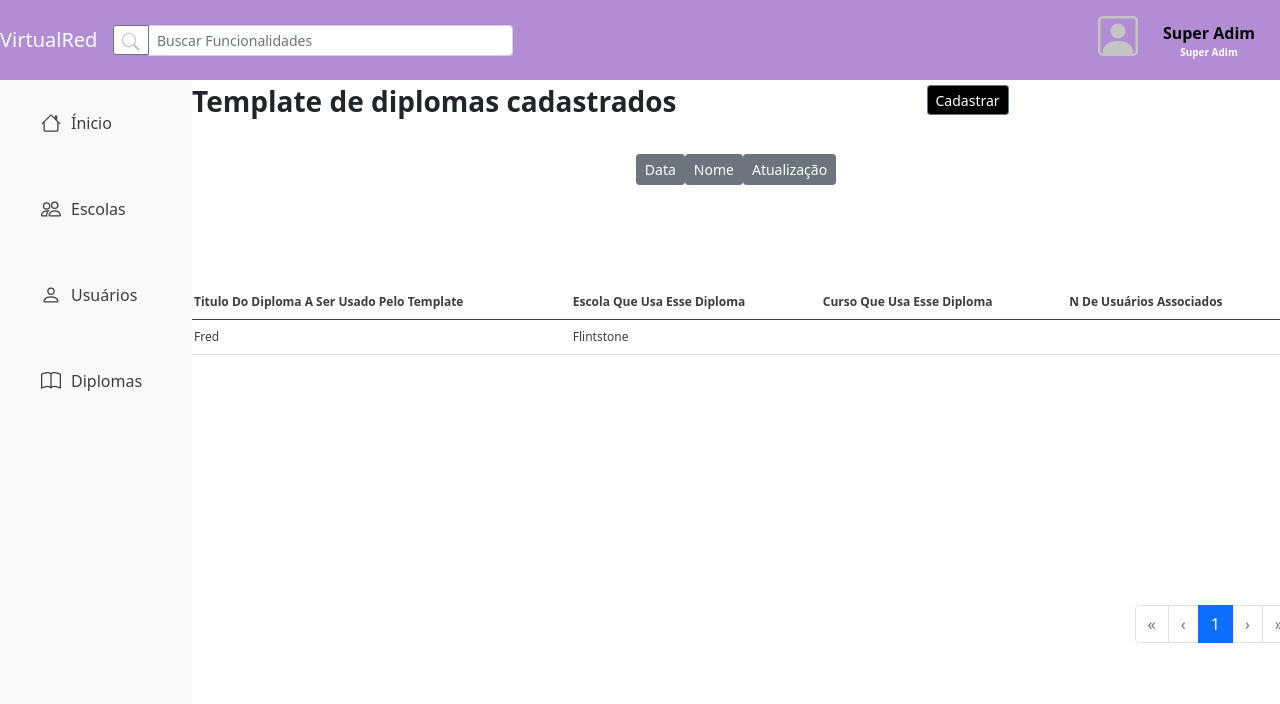
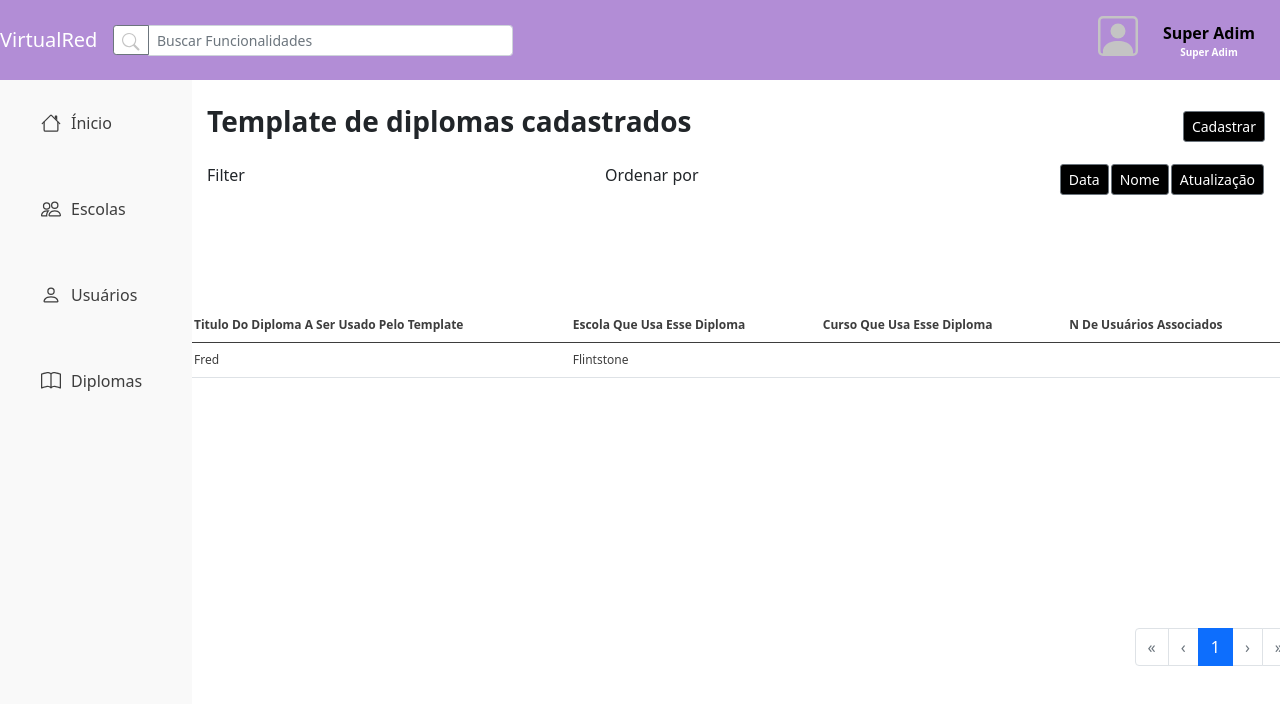
Before and after one commit to Leonardo-Sants/psel-virtualred-2021, a Vue app: page / in a window 1280 px wide. Shown: the top 704 px of the page. Built offline with nearby package versions, Linux system fonts and the light colour scheme.

Commit message:
Centralizando botões e textos

```diff
--- a/src/view/Graduate.vue
+++ b/src/view/Graduate.vue
@@ -2,14 +2,18 @@
     <section>
         <div class="headerRegister">
             <p>Template de diplomas cadastrados</p>
-            <b-button id="RegisterButton" size="sm" type="submit">Cadastrar</b-button>
+            <div class="BtnRegister">
+                <b-button id="RegisterButton" size="sm" type="submit">Cadastrar</b-button>
+            </div>
         </div>
-        <div>
-            <p></p>
-            <p></p>
-            <b-button id="RegisterButton" size="sm" type="submit">Data</b-button>
-            <b-button id="RegisterButton" size="sm" type="submit">Nome</b-button>
-            <b-button id="RegisterButton" size="sm" type="submit">Atualização</b-button>
+        <div class="Filter">
+            <p>Filter</p>
+            <p>Ordenar por</p>
+            <div class="BtnFilter">
+            <b-button id="B-Filter" size="sm" type="submit">Data</b-button>
+            <b-button id="B-Filter" size="sm" type="submit">Nome</b-button>
+            <b-button id="B-Filter" size="sm" type="submit">Atualização</b-button>
+            </div>
         </div>
         <div class="overflow-auto">
 
@@ -59,6 +63,7 @@ section {
     width: 85%;
     height: 100%;
     left: 15%;
+    padding: 15px;
     display: flex;
     flex-direction: column;
     position: absolute;
@@ -68,27 +73,42 @@ section {
 .headerRegister {
     width: 100%;
     display: flex;
-    align-items: initial;
+    align-items: center;
     font-size: 28px;
     font-weight: 600;
 }
 
 .headerRegister p{
     display: flex;
+    width: 100%;
     left: 20px;
+    margin-top: 5px;
 }
 
-.headerRegister #RegisterButton{
+.BtnRegister #RegisterButton{
+    width: 100%;
     display: flex;
-    margin: 5px 250px;
-    height: 30px;
-    justify-content: center;
     background-color: #000000;
+}
+
+.Filter  {
+    width: 100%;
+    display: flex;
+    margin: 5px;
+    justify-content: space-between;
+}
+
+.Filter  p{
+
+}
+
+.BtnFilter #B-Filter{
+    background-color: #000000;
+    margin: 1px;
 }
 
 .table {
     width: 1100px;
-
 }
 
 .Page {
```
